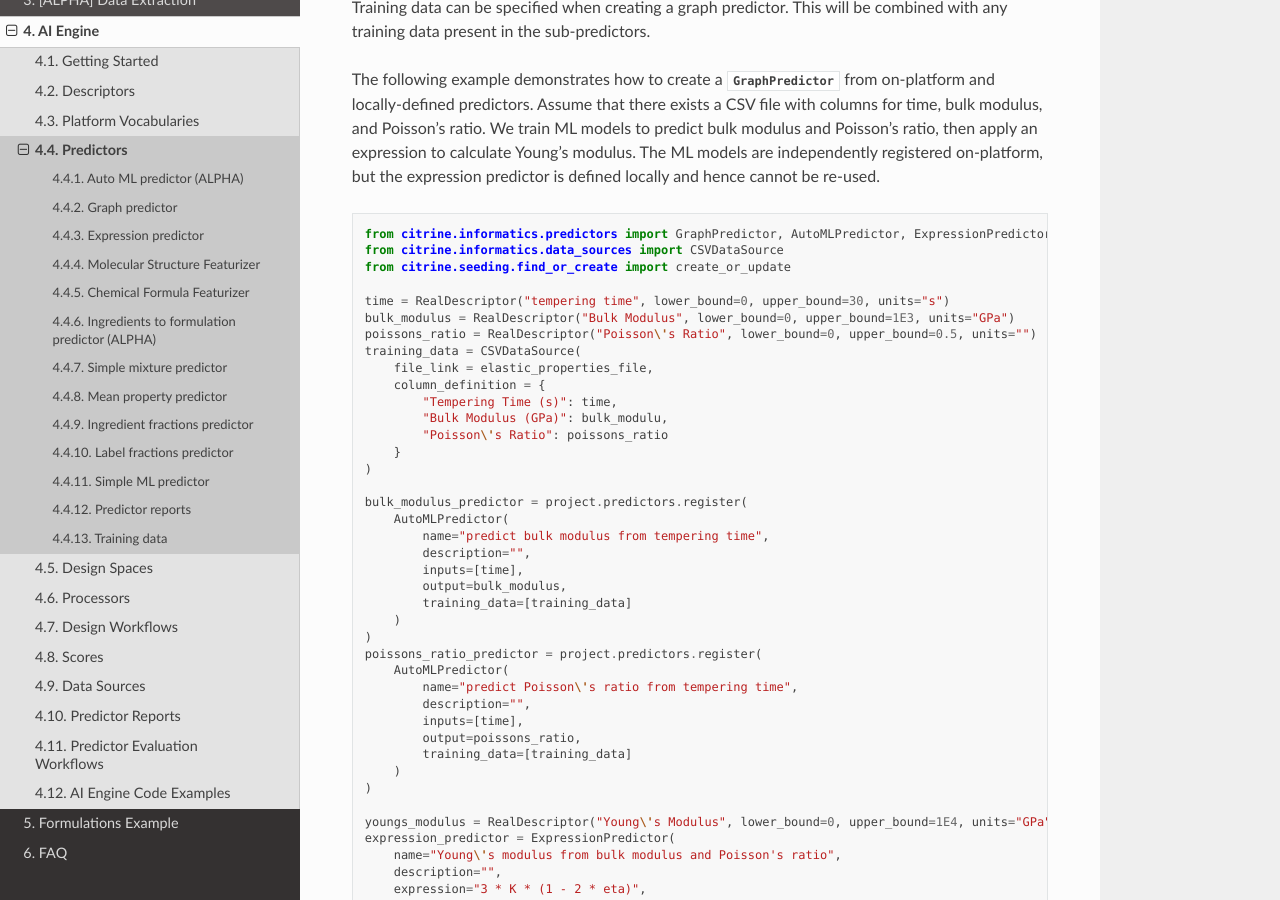
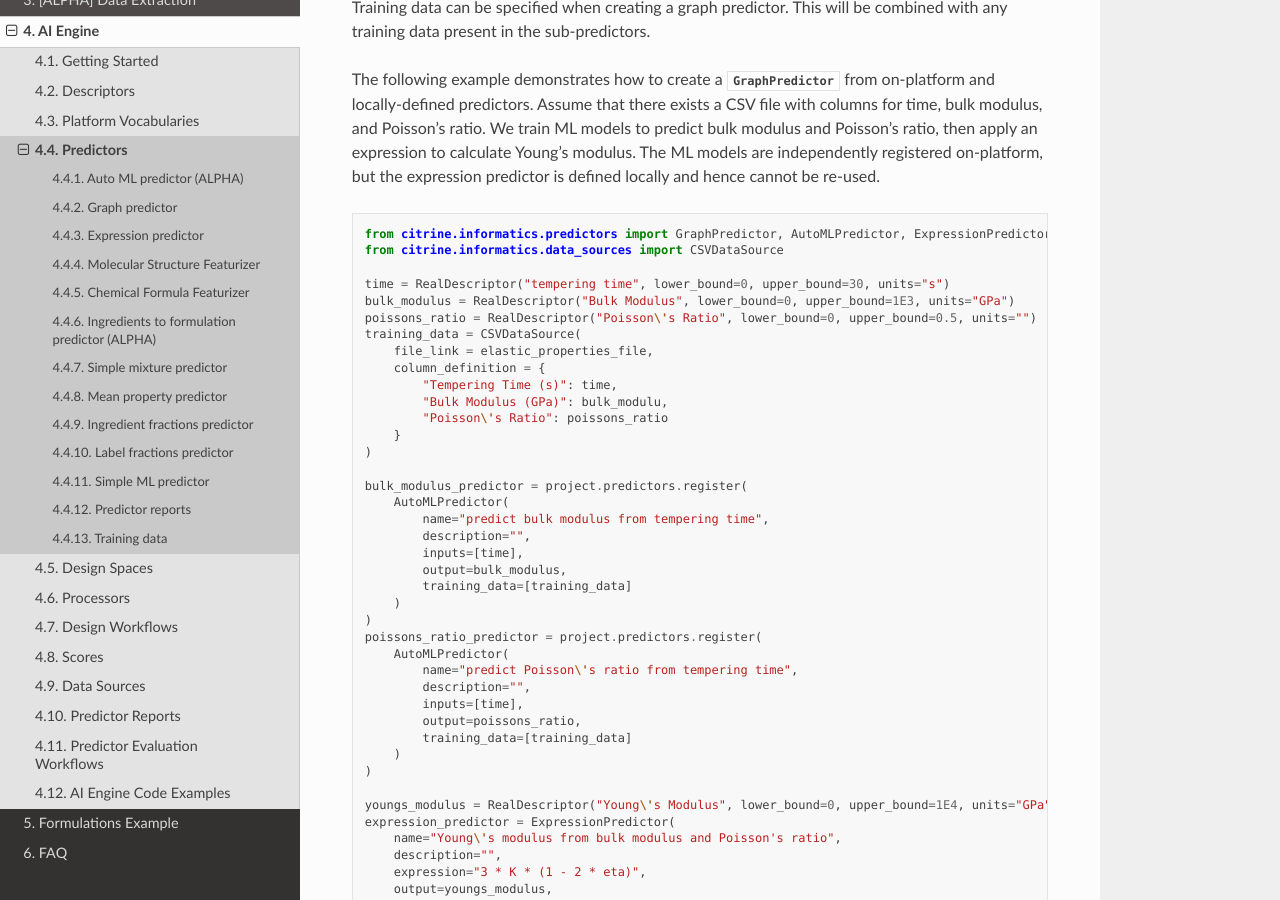
Before and after one commit to CitrineInformatics/citrine-python, a Sphinx documentation site: the page built from docs/source/workflows/predictors.rst, in a window 1280 px wide and 900 px high, scrolled down 1395 px. Built offline with Sphinx 7.4.7 and the Read the Docs theme 2.0.0, drawn with Linux system fonts in a browser that asks for light colours.

Commit message:
remove unused import

```diff
--- a/docs/source/workflows/predictors.rst
+++ b/docs/source/workflows/predictors.rst
@@ -73,7 +73,6 @@ The ML models are independently registered on-platform, but the expression predi
 
     from citrine.informatics.predictors import GraphPredictor, AutoMLPredictor, ExpressionPredictor
     from citrine.informatics.data_sources import CSVDataSource
-    from citrine.seeding.find_or_create import create_or_update
 
     time = RealDescriptor("tempering time", lower_bound=0, upper_bound=30, units="s")
     bulk_modulus = RealDescriptor("Bulk Modulus", lower_bound=0, upper_bound=1E3, units="GPa")
```
